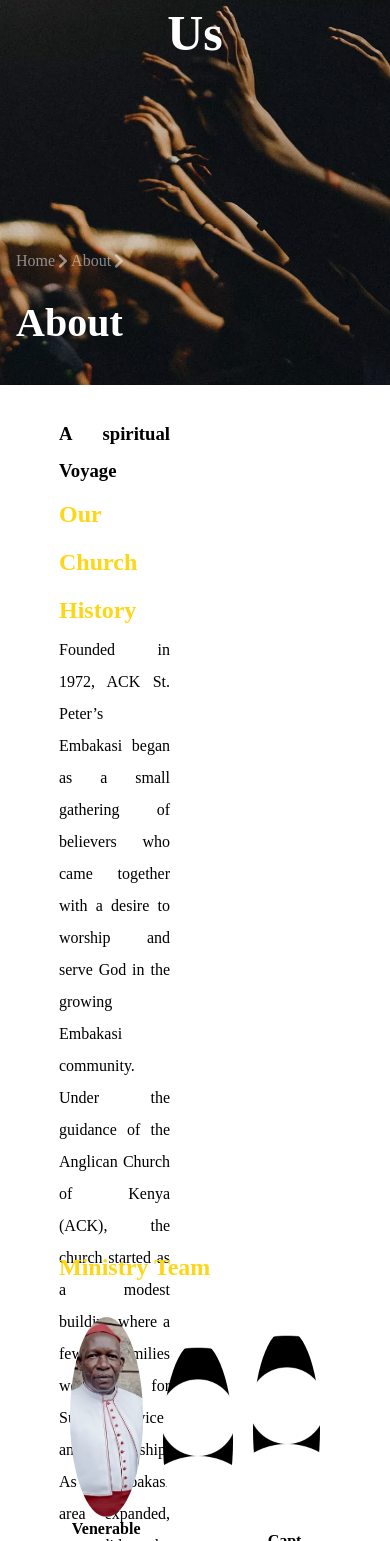
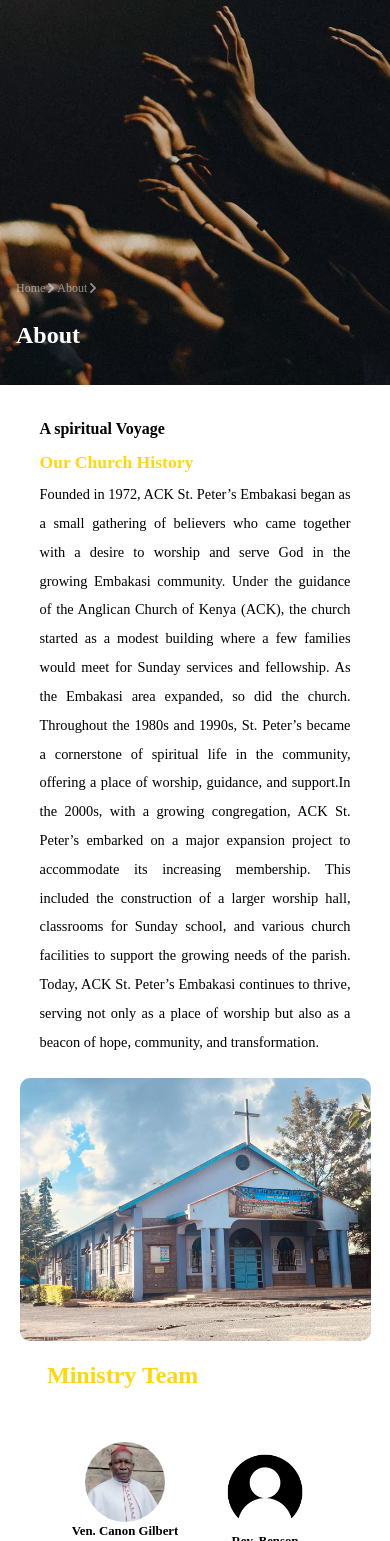
Before and after one commit to P3t3raw/Saints, a React (Create React App) app: page /about-us in a window 390 px wide. Shown: the part 459-2000 px from the top of the page. Built offline with nearby package versions, Linux system fonts and the light colour scheme; the HTML template or start-up script is replaced by a standard one.

Commit message:
committing mobile responsiveness on about page for smaller screens

```diff
--- a/src/pages/AboutUs/AboutUs.css
+++ b/src/pages/AboutUs/AboutUs.css
@@ -5,7 +5,7 @@ main {
 
 .aboutBackground {
   background-image: url("../../assets/bg_1.jpg.webp");
-  height: 100dvh;
+  height: 100vh;
   width: 100%;
   position: inherit;
   background-size: cover;
@@ -15,6 +15,7 @@ main {
   background-attachment: fixed;
   overflow: hidden;
 }
+
 .aboutOverlay {
   position: absolute;
   overflow: hidden;
@@ -26,6 +27,7 @@ main {
   opacity: 0.4;
   background-color: rgba(0, 0, 0, 0.5);
 }
+
 .aboutContent {
   position: absolute;
   color: white;
@@ -33,161 +35,302 @@ main {
   left: 50%;
   transform: translate(-50%, -50%);
 }
+
 .aboutBreadCrumbsWrapper {
   position: absolute;
   z-index: 99;
-  bottom: 2rem;
-  padding-inline: 6rem;
+  bottom: 2rem; /* stays the same */
+  padding-inline: 6rem; /* stays the same */
 }
 
 .aboutContent h1 {
-  font-size: 50px;
+  font-size: 3.125rem;
   font-weight: 700;
-  margin-bottom: 10px;
+  margin: 0;
   text-align: center;
 }
-.aboutContent p {
-  font-size: 20px;
-  font-weight: 500;
-  line-height: 28px;
-  text-align: center;
-}
+
 .aboutBreadCrumbsWrapper h1 {
-  font-size: 40px;
+  font-size: 2.5rem; /* 40px -> 2.5rem */
   font-weight: 700;
   color: white;
 }
+
 .aboutBreadCrumbs {
-  font-size: 16px;
+  font-size: 1rem; /* 16px -> 1rem */
   font-weight: 400;
-  margin-bottom: 20px;
+  margin-bottom: 1.25rem; /* 20px -> 1.25rem */
   text-transform: capitalize;
   color: rgba(255, 255, 255, 0.5);
 }
+
 .aboutBreadCrumbs span {
   display: inline-flex;
   align-items: center;
 }
+
 .aboutBreadCrumbs span a {
   color: rgba(255, 255, 255, 0.5);
   text-decoration: none;
 }
-@media screen and (max-width: 768px) {
-  .aboutBreadCrumbsWrapper {
-    padding-inline: 4rem;
-  }
-}
-@media screen and (max-width: 576px) {
-  .aboutBreadCrumbsWrapper {
-    padding-inline: 1rem;
-  }
-}
 
 .churchHistory {
   display: block;
-  padding: 10px 10px 10px;
+  padding: 0.625rem;
   place-items: center;
   height: 100vh;
 }
+
 .historyContent {
   display: grid;
   grid-template-columns: 1fr 1fr;
   height: 90vh;
   width: 80vw;
   box-sizing: border-box;
-  gap: 10px;
+  gap: 0.625rem;
   margin: auto;
   justify-content: center;
   align-items: center;
 }
+
 .Content {
   text-align: justify;
-  padding: 20px;
+  padding: 1.25rem; /* 20px -> 1.25rem */
   line-height: 2;
   flex: 1;
-  font-size: 16px;
+  font-size: 1rem; /* 16px -> 1rem */
 }
+
 .contentImage {
-  padding-top: 100px;
+  padding-top: 6.25rem; /* 100px -> 6.25rem */
   overflow-x: hidden;
   flex: 1;
 }
 
 .contentImage img {
-  max-width: 600px;
+  max-width: 37.5rem; /* 600px -> 37.5rem */
   height: auto;
   width: 50vw;
-  border-radius: 10px;
+  border-radius: 0.625rem; /* 10px -> 0.625rem */
 }
+
 .churchHistory h2 {
   color: #ffd615;
 }
+
 .ministryTeam {
   width: 80vw;
   margin: auto;
   display: block;
-  padding: 20px;
+  padding: 1.25rem; /* 20px -> 1.25rem */
   height: 100vh;
 }
+
 .ministryTeam h2 {
   color: #ffd615;
 }
+
 .churchAdministration {
   width: 80vw;
   margin: auto;
   display: block;
-  padding: 20px;
+  padding: 1.25rem; /* 20px -> 1.25rem */
   height: 100vh;
 }
+
 .churchAdministration h2 {
   color: #ffd615;
 }
+
 .ministryMembers {
-  margin-inline: 2rem;
+  margin-inline: 2rem; /* stays the same */
   display: grid;
   grid-template-columns: repeat(3, 1fr);
-  gap: 20px;
-  padding: 20px;
+  gap: 1.25rem; /* 20px -> 1.25rem */
+  padding: 1.25rem; /* 20px -> 1.25rem */
   justify-content: center;
   align-items: center;
   height: 80vh;
 }
+
 .administrationMembers {
   margin-inline: 2rem;
   display: grid;
   grid-template-columns: repeat(3, 1fr);
-  gap: 20px;
-  padding: 20px;
+  gap: 1.25rem; /* 20px -> 1.25rem */
+  padding: 1.25rem; /* 20px -> 1.25rem */
 }
+
 .singleClergy {
   display: grid;
   justify-content: center;
   align-items: center;
-  /* border: black 2px solid; */
 }
+
 .singleAdmin {
   display: grid;
   justify-content: center;
   align-items: center;
 }
+
 .singleClergyContent {
   display: grid;
   text-align: center;
 }
+
 .singleAdminContent {
   display: grid;
 }
+
 .singleAdmin img {
-  height: 200px;
-  width: 200px;
+  height: 12.5rem; /* 200px -> 12.5rem */
+  width: 12.5rem; /* 200px -> 12.5rem */
   border-radius: 50%;
   object-fit: cover;
   object-position: top;
 }
+
 .singleClergy img {
-  height: 200px;
-  width: 200px;
+  height: 12.5rem; /* 200px -> 12.5rem */
+  width: 12.5rem; /* 200px -> 12.5rem */
   border-radius: 50%;
   object-fit: cover;
   object-position: top;
 }
+@media screen and (max-width: 1024px) {
+  /* Reduce padding for better fit on smaller screens */
+  .aboutBreadCrumbsWrapper {
+    padding-inline: 4rem;
+  }
+
+  /* Stack grid layout to a single column for history content */
+  .historyContent {
+    display: flex;
+    flex-direction: column-reverse;
+    gap: 1rem;
+    height: 100vh;
+    width: 90vw;
+    /* border: 1px black solid; */
+    margin: 0 auto;
+    overflow: hidden;
+  }
+
+  /* Adjust font sizes for readability */
+  .aboutContent h1 {
+    font-size: 2.5rem; /* Reduce h1 font size */
+  }
+
+  .aboutBreadCrumbsWrapper h1 {
+    font-size: 2rem; /* Adjust breadcrumb heading size */
+  }
+
+  .aboutBreadCrumbs {
+    font-size: 0.875rem; /* 14px for breadcrumb text */
+  }
+
+  .contentImage img {
+    width: 80vw; /* Make image width flexible */
+    max-width: 30rem; /* Maximum width of 480px */
+  }
+
+  /* Adjust padding for sections */
+  .churchHistory,
+  .ministryTeam,
+  .churchAdministration {
+    padding: 2rem;
+    height: auto; /* Let content define height */
+  }
+
+  /* Stack members in a single column */
+  .ministryMembers,
+  .administrationMembers {
+    grid-template-columns: 1fr;
+    gap: 1.25rem; /* Adjust gap */
+    margin-inline: 0;
+  }
+
+  .singleClergy img,
+  .singleAdmin img {
+    width: 10rem; /* Reduce image size */
+    height: 10rem;
+  }
+}
+
+@media screen and (max-width: 768px) {
+  /* Further reduce padding for even smaller screens */
+  .aboutBreadCrumbsWrapper {
+    padding-inline: 1rem;
+  }
+  .churchHistory {
+    width: 100%;
+  }
+  .contentImage {
+    padding-top: 0;
+  }
+  /* Adjust grid to stack vertically on small screens */
+  .historyContent {
+    height: auto;
+    /* border: red solid 1px; */
+    display: flex;
+    flex-direction: column;
+    gap: 0.1rem;
+  }
+  .Content p {
+    font-size: 0.9rem;
+  }
+  .Content h2 {
+    font-size: 1.1rem;
+  }
+  .Content h3 {
+    font-size: 1rem;
+  }
+  /* Adjust font sizes even smaller */
+  .aboutContent h1 {
+    font-size: 2rem; /* Smaller h1 size */
+  }
+
+  .aboutBreadCrumbsWrapper h1 {
+    font-size: 1.5rem; /* Adjust breadcrumb heading */
+  }
+
+  .aboutBreadCrumbs {
+    font-size: 0.75rem; /* Make breadcrumb text smaller */
+  }
+
+  .contentImage img {
+    width: 90vw; /* Further reduce image width */
+    max-width: 25rem; /* Maximum width of 400px */
+  }
+
+  /* Stack members in a single column with tighter spacing */
+  .ministryMembers,
+  .administrationMembers {
+    grid-template-columns: repeat(2, 1fr);
+    gap: 1.5rem; /* Smaller gap between items */
+    margin-inline: 0;
+    font-size: 0.8rem;
+  }
+  .singleAdmin,
+  .singleClergy {
+    display: flex;
+    flex-direction: column;
+    align-items: center;
+    height: 11rem;
+    /* border: 1px black solid; */
+    padding-block: 1rem;
+  }
+
+  .singleClergy img,
+  .singleAdmin img {
+    width: 5rem; /* Reduce image size */
+    height: 5rem;
+  }
+
+  /* Adjust section padding */
+  .churchHistory,
+  .ministryTeam,
+  .churchAdministration {
+    padding: 0.5rem;
+    /* border: 1px black solid; */
+  }
+}
--- a/src/pages/AboutUs/AboutUs.jsx
+++ b/src/pages/AboutUs/AboutUs.jsx
@@ -13,7 +13,7 @@ function aboutUs() {
       id: 1,
       imgSrc: vicarImage,
       title: "Vicar",
-      name: "Venerable Canon Gilbert Odhiambo",
+      name: "Ven. Canon Gilbert Odhiambo",
     },
     {
       id: 2,
```
